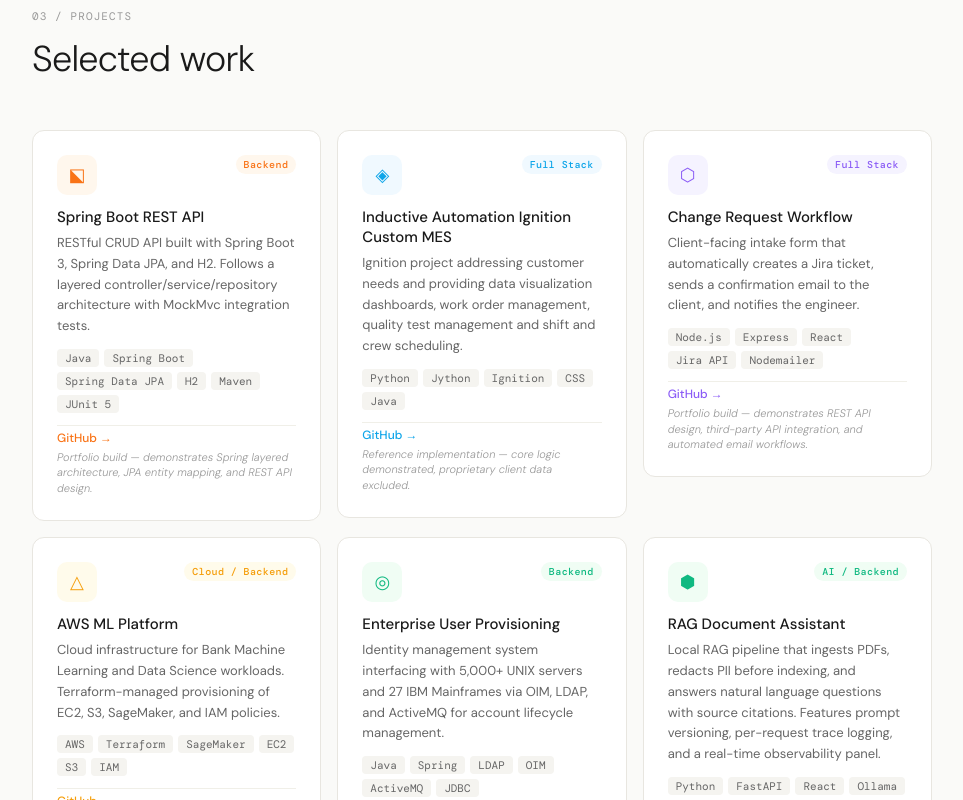
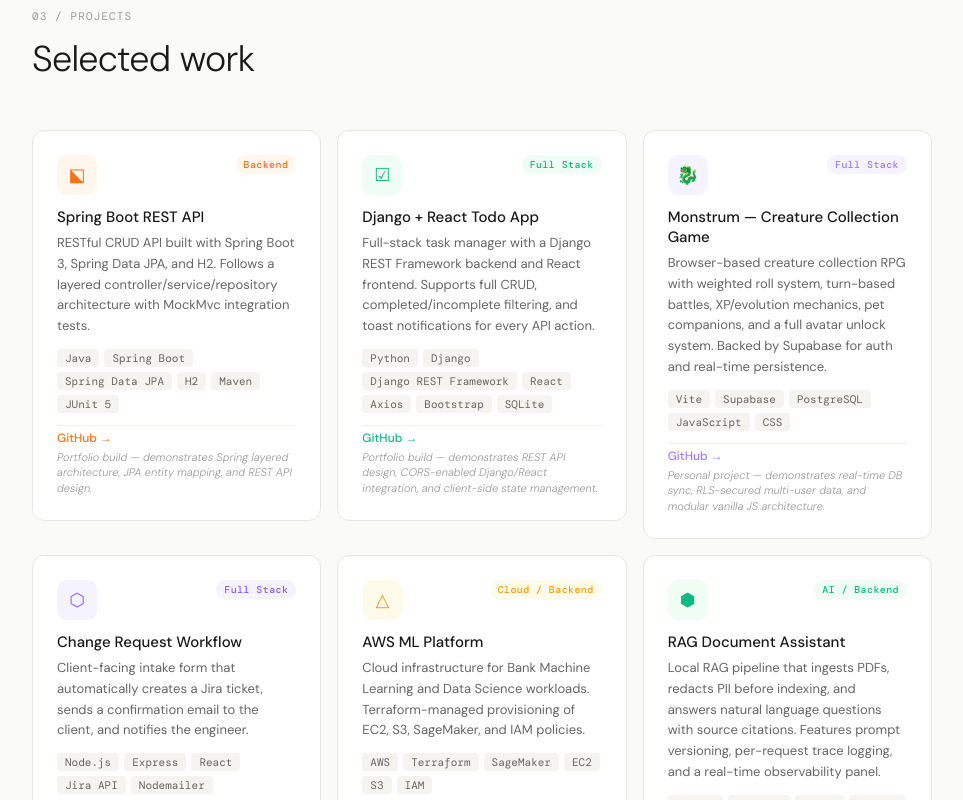
Before and after one commit to Harlow7777/portfolio, a React (Vite) app: page / in a window 1280 px wide. Shown: the part 1640-2440 px from the top of the page, without its empty margins (158-1121 px from the left). Built offline with nearby package versions, Linux system fonts and the light colour scheme.

Commit message:
Updated projects

```diff
--- a/src/App.jsx
+++ b/src/App.jsx
@@ -47,16 +47,28 @@
   note: "Portfolio build — demonstrates Spring layered architecture, JPA entity mapping, and REST API design."
   },
   {
-    title: "Inductive Automation Ignition Custom MES",
-    desc: "Ignition project addressing customer needs and providing data visualization dashboards, work order management, quality test management and shift and crew scheduling.",
-    stack: ["Python", "Jython", "Ignition", "CSS", "Java"],
-    icon: "◈",
-    color: "#0ea5e9",
-    lightBg: "#f0f9ff",
-    darkBg: "#0c1e2e",
+    title: "Django + React Todo App",
+    desc: "Full-stack task manager with a Django REST Framework backend and React frontend. Supports full CRUD, completed/incomplete filtering, and toast notifications for every API action.",
+    stack: ["Python", "Django", "Django REST Framework", "React", "Axios", "Bootstrap", "SQLite"],
+    icon: "☑",
+    color: "#10b981",
+    lightBg: "#f0fdf4",
+    darkBg: "#0c2018",
     type: "Full Stack",
-    github: "https://github.com/Harlow7777/ignition-dashboard",
-    note: "Reference implementation — core logic demonstrated, proprietary client data excluded."
+    github: "https://github.com/Harlow7777/django-react-todo",
+    note: "Portfolio build — demonstrates REST API design, CORS-enabled Django/React integration, and client-side state management."
+  },
+  {
+    title: "Monstrum — Creature Collection Game",
+    desc: "Browser-based creature collection RPG with weighted roll system, turn-based battles, XP/evolution mechanics, pet companions, and a full avatar unlock system. Backed by Supabase for auth and real-time persistence.",
+    stack: ["Vite", "Supabase", "PostgreSQL", "JavaScript", "CSS"],
+    icon: "🐉",
+    color: "#a07aff",
+    lightBg: "#f5f3ff",
+    darkBg: "#1a1528",
+    type: "Full Stack",
+    github: "https://github.com/Harlow7777/creature-collection",
+    note: "Personal project — demonstrates real-time DB sync, RLS-secured multi-user data, and modular vanilla JS architecture."
   },
   {
     title: "Change Request Workflow",
@@ -81,16 +93,6 @@
     type: "Cloud / Backend",
     github: "https://github.com/Harlow7777/aws-rest-api",
     note: "Portfolio build — demonstrates AWS architecture, Terraform IaC, and multi-database patterns."
-  },
-  {
-    title: "Enterprise User Provisioning",
-    desc: "Identity management system interfacing with 5,000+ UNIX servers and 27 IBM Mainframes via OIM, LDAP, and ActiveMQ for account lifecycle management.",
-    stack: ["Java", "Spring", "LDAP", "OIM", "ActiveMQ", "JDBC"],
-    icon: "◎",
-    color: "#10b981",
-    lightBg: "#f0fdf4",
-    darkBg: "#0c2018",
-    type: "Backend",
   },
   {
     title: "RAG Document Assistant",
```
Also changed, not shown: 3 other files (tests, documents, lock files or other folders).
